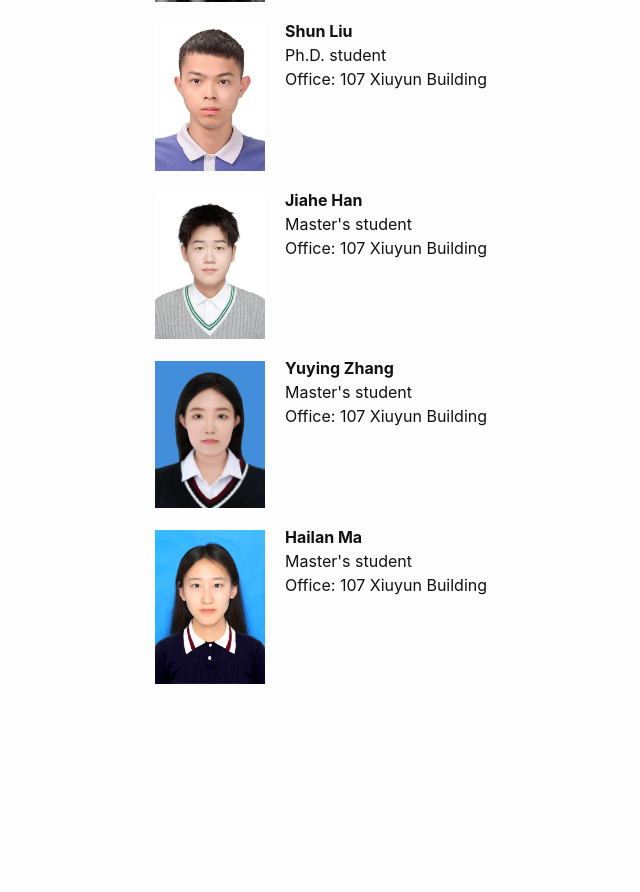
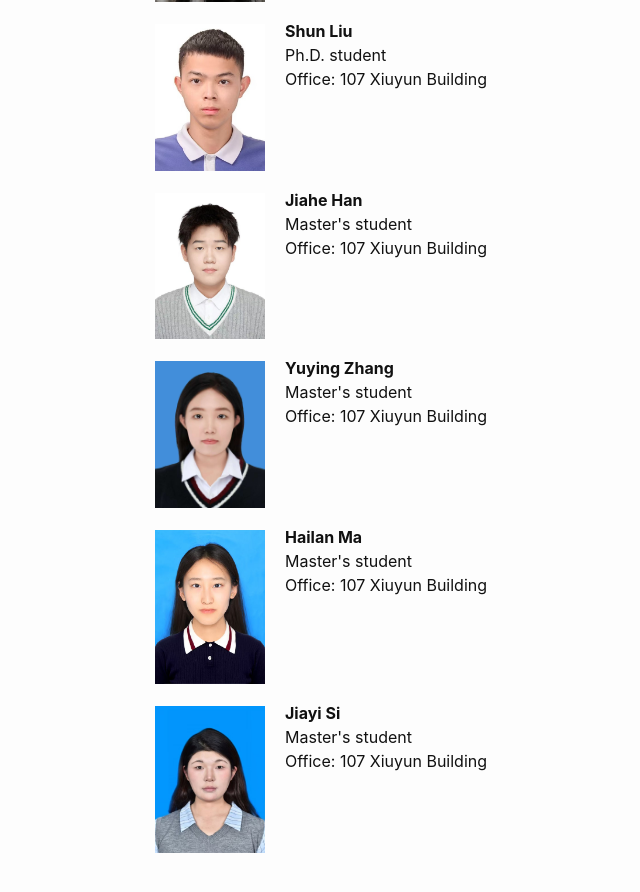
Before and after one commit to chaosonglab/chaosonglab.github.io, a Jekyll site: the page built from people.md, in a window 1280 px wide and 900 px high, scrolled down 1171 px. Shown: the top 892 px of the window, without its empty margins (117-757 px from the left). Built offline with Jekyll 4.4.1, drawn with Linux system fonts in a browser that asks for light colours; before the commit the page ends 1902 px from its top, so only the background shows below that.

Commit message:
Update people.md

```diff
--- a/people.md
+++ b/people.md
@@ -80,3 +80,10 @@ Office: 107 Xiuyun Building <br>
 Master's student<br>
 Office: 107 Xiuyun Building <br>
 <br clear="left"/></p>
+
+<p><img align="left" src="/files/Si_profile.jpg" width="110" style="margin:5px 20px 2px 2px;"/>
+
+<b>Jiayi Si</b><br>
+Master's student<br>
+Office: 107 Xiuyun Building <br>
+<br clear="left"/></p>
```
